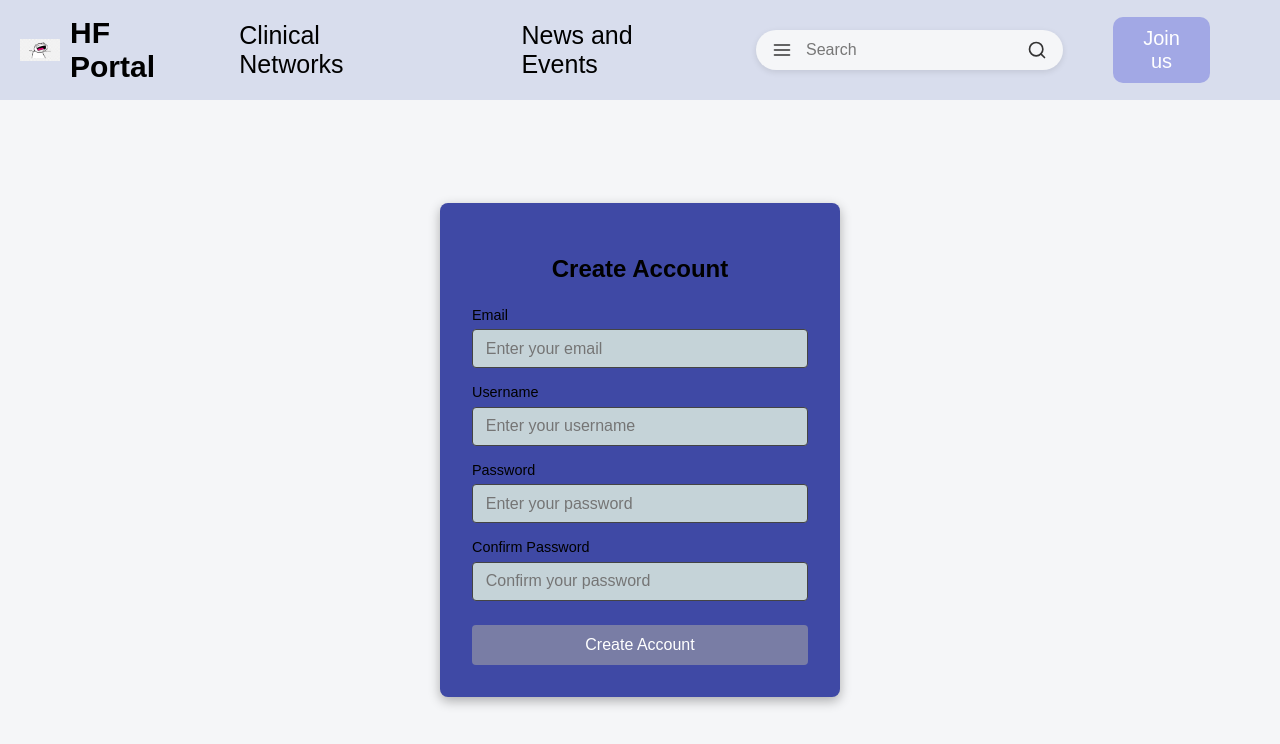
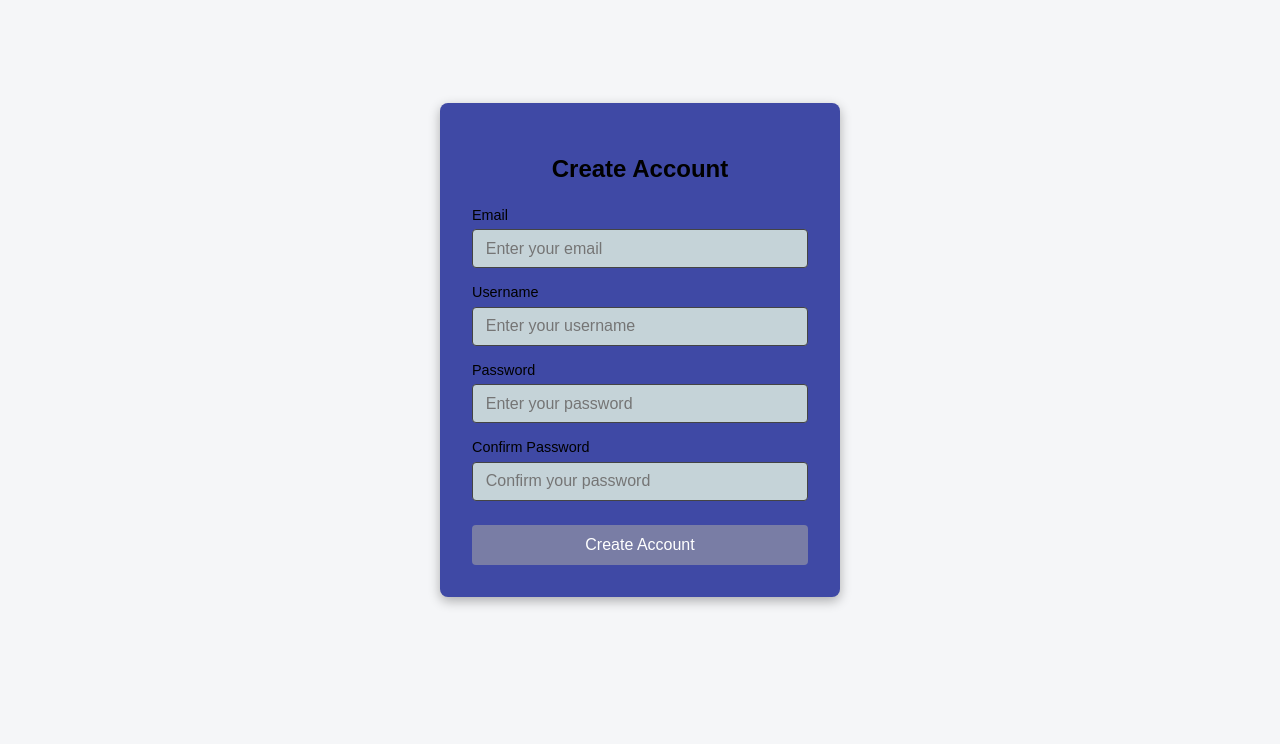
Before and after one commit to 2026-s1-o1a/hf-information-portal, a React (Vite) app: page /register in a window 1280 px wide. Shown: the top 744 px of the page. Built offline with nearby package versions, Linux system fonts and the light colour scheme.

Commit message:
Hide navbar when login/ signup

```diff
--- a/src/App.tsx
+++ b/src/App.tsx
@@ -1,6 +1,3 @@
-import { Route, Navigate, Routes } from 'react-router-dom'
-import { useState } from 'react'
-
 import Navbar from './components/Navbar'
 import Home from './pages/Home'
 import Profile from './pages/Profile'
@@ -9,6 +6,9 @@ import Search from './pages/Search'
 import Login from './pages/Login'
 
 import './Theme.css'
+
+import { Route, Navigate, Routes, useLocation } from 'react-router-dom'
+import { useState } from 'react'
 
 export type User = {
   email: string
@@ -22,9 +22,13 @@ function App() {
     return storedUser ? JSON.parse(storedUser) : null
   })
 
+  const location = useLocation()
+
+  const hideNavbarRoutes = ['/login', '/register']
+
   return (
     <div>
-      <Navbar user={user} setUser={setUser} />
+      {!hideNavbarRoutes.includes(location.pathname) && <Navbar user={user} setUser={setUser} />}
 
       <Routes>
         <Route path="/" element={<Home />} />
```
